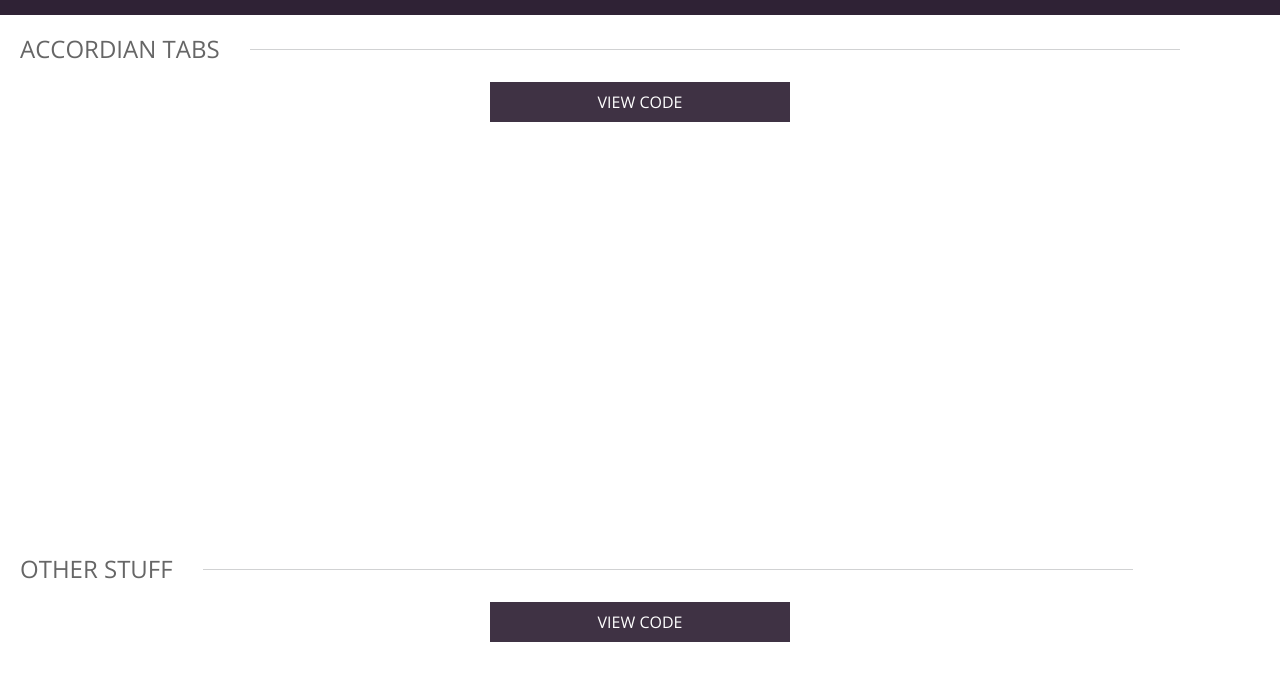
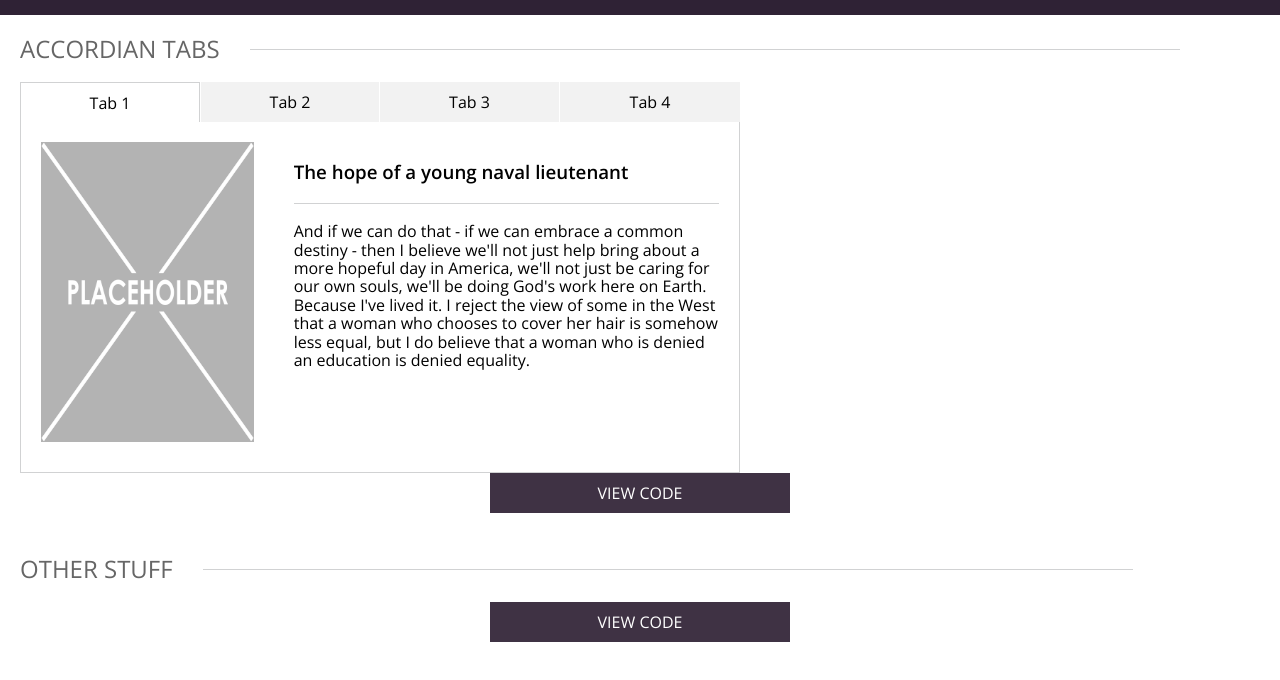
Before and after one commit to etcetera8/Pattrn-Party, a plain HTML site: page index.html in a window 1280 px wide. Shown: the part 62-742 px from the top of the page. Drawn offline with nearby package versions, Linux system fonts and the light colour scheme.

Commit message:
Add further styling

```diff
--- a/index.html
+++ b/index.html
@@ -1,3 +1,4 @@
+<!DOCTYPE html>
 <html>
   <head>
     <title>Pattrn Party</title>
@@ -5,6 +6,7 @@
     <link rel="stylesheet" href="./styles.css" />
 
   </head>
+  <body>
     <header id="main-header">
       <h1 id="title" class="header-filling">PATTRN <span id="highlight">PARTY</span></h1>
       <h1 id="name" class="header-filling">Parker Lindley</h1>
@@ -12,6 +14,30 @@
 
     <section>
       <h2>ACCORDIAN TABS</h2>
+
+      <nav>
+        <div class="tab active">Tab 1</div>
+        <div class="tab two">Tab 2</div>
+        <div class="tab three">Tab 3</div>
+        <div class="tab">Tab 4</div>
+      </nav>
+
+      <article id="one">
+        <section id="image-section">
+          <img class="article-photo" src="placeholder.png" alt="Your image here" />
+        </section>
+
+        <section id="content">
+          <h3 id="title">The hope of a young naval lieutenant</h3>
+          <p>And if we can do that - if we can embrace a common destiny - then I believe we'll not just help bring about a more hopeful
+          day in America, we'll not just be caring for our own souls, we'll be doing God's work here on Earth. Because I've lived it.
+          I reject the view of some in the West that a woman who chooses to cover her hair is somehow less equal, but I do believe
+          that a woman who is denied an education is denied equality.</p>
+        </section>
+
+      </article>
+
+
 
       <button class="view-code-btn">VIEW CODE</button>
     </section>
@@ -25,4 +51,6 @@
 
       <button class="view-code-btn">VIEW CODE</button>
     </section>
+    <script src="./scripts.js"></script>
+  </body>
 </html>
--- a/scripts.js
+++ b/scripts.js
@@ -0,0 +1,8 @@
+document.querySelector('nav').onclick = (e) => {
+  if (!e.target.className.includes('active')) {
+    document.querySelectorAll('.active').forEach(tab => {
+      tab.classList.remove('active')
+    })
+    e.target.classList.add('active')
+  }
+}
--- a/styles.scss
+++ b/styles.scss
@@ -60,3 +60,67 @@ section {
     background: $olivePurple;
   }
 }
+
+nav {
+  display: flex;
+  width: 50%;
+  margin: 0;
+
+  .tab {
+    display: flex;
+    justify-content: center;
+    align-items: center;
+    box-sizing: border-box;
+    width:25%;
+    min-width: 180px;
+    height: 40px;
+    background: $lightGray;
+  }
+
+  .two {
+    border-left: 1px solid #fff;
+    border-right: 1px solid #fff;
+  }
+
+  .three {
+    border-right: 1px solid #fff;
+  }
+
+  .active {
+    box-sizing: border-box;
+    background: #fff;
+    border: 1px solid $midGray;
+    border-bottom: none;
+  }
+}
+
+article {
+  display: flex;
+  width: 50%;
+  min-width: 718px;
+  border: 1px solid $midGray;
+  border-top: none;
+  background: #fff;
+  height: 350px;
+  margin: 0;
+
+  #image-section {
+    width: 33%;
+
+    .article-photo {
+      width: 100%;
+      height: 60%;
+      margin: 10%px auto;
+    }
+
+  }
+
+  #content {
+    width: 66%;
+
+    #title {
+      padding-bottom: 20px;
+      border-bottom: 1px solid $midGray;
+    }
+  }
+}
```
Also changed, not shown: placeholder.png (added), styles.css, 1 other file. Lines whose indentation alone changed are shown as unchanged.
